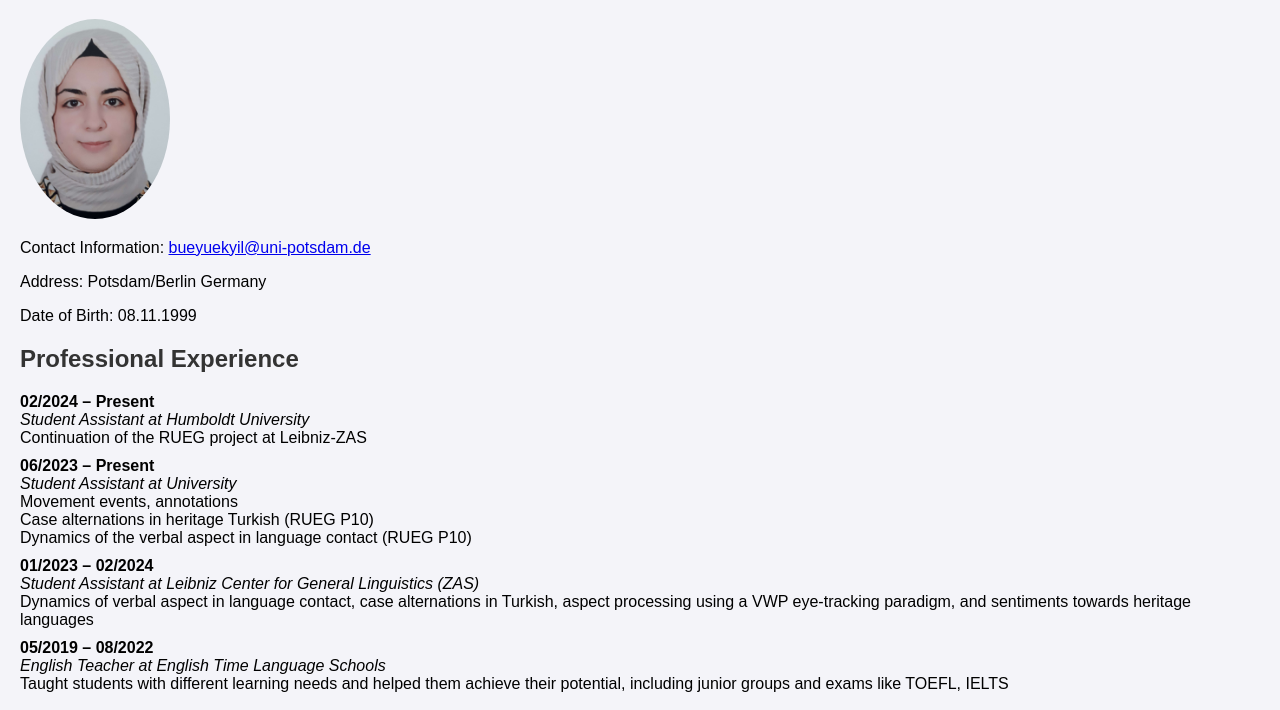
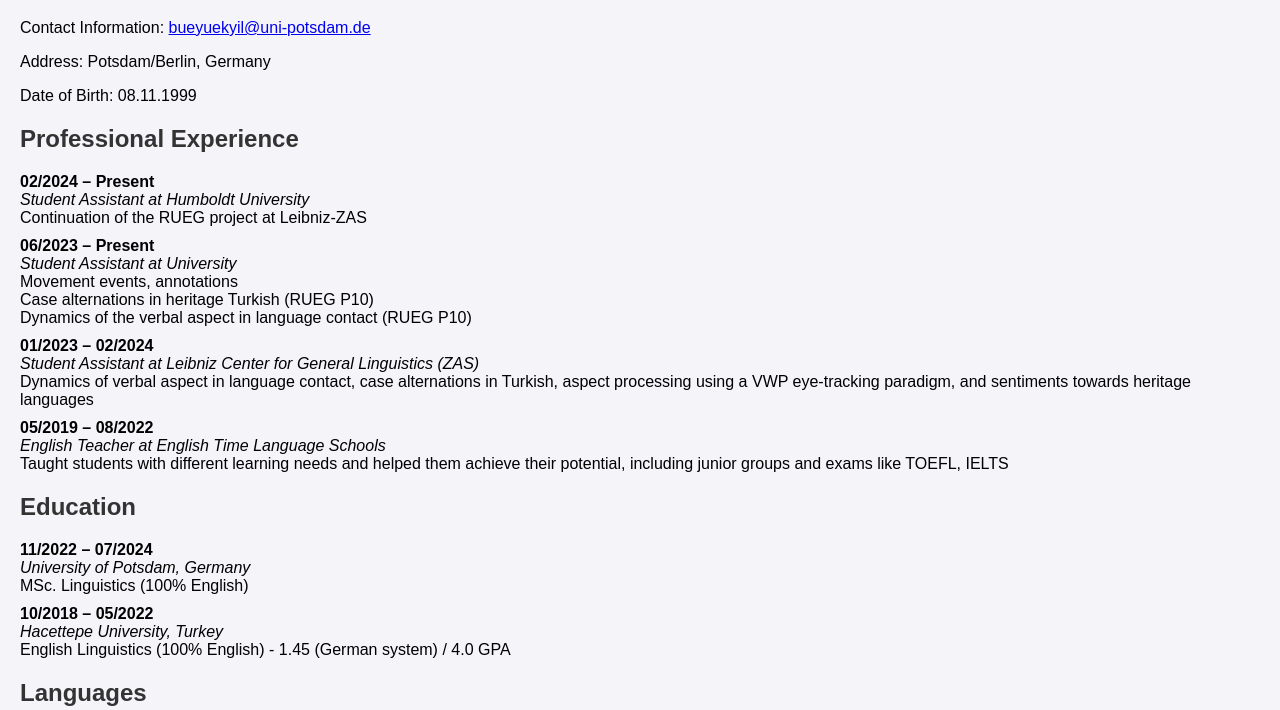
Before and after one commit to nisabuyukyildirim/nisabuyukyildirim.github.io, a plain HTML site: page index.html in a window 1280 px wide. Shown: the part 81-791 px from the top of the page. Drawn offline with Linux system fonts and the light colour scheme.

Commit message:
Update index.html

```diff
--- a/index.html
+++ b/index.html
@@ -25,40 +25,12 @@
             margin-bottom: 10px;
         }
     </style>
-    <style>
-    body {
-        font-family: Arial, sans-serif;
-        margin: 0;
-        padding: 20px;
-        background-color: #f4f4f9;
-    }
-    header, section {
-        margin-bottom: 20px;
-    }
-    h1, h2 {
-        color: #333;
-    }
-    ul {
-        list-style-type: none;
-        padding: 0;
-    }
-    li {
-        margin-bottom: 10px;
-    }
-    img.profile-pic {
-        max-width: 150px;
-        border-radius: 50%;
-        display: block;
-        margin-bottom: 20px;
-    }
-</style>
 </head>
 <body>
     <header>
         <h1>Nisa Büyükyıldırım</h1>
-        <img src="biometric.jpg" alt="Nisa Büyükyıldırım" class="profile-pic">
         <p>Contact Information: <a href="mailto:bueyuekyil@uni-potsdam.de">bueyuekyil@uni-potsdam.de</a></p>
-        <p>Address: Potsdam/Berlin Germany</p>
+        <p>Address: Potsdam/Berlin, Germany </p>
         <p>Date of Birth: 08.11.1999</p>
     </header>
 
```
